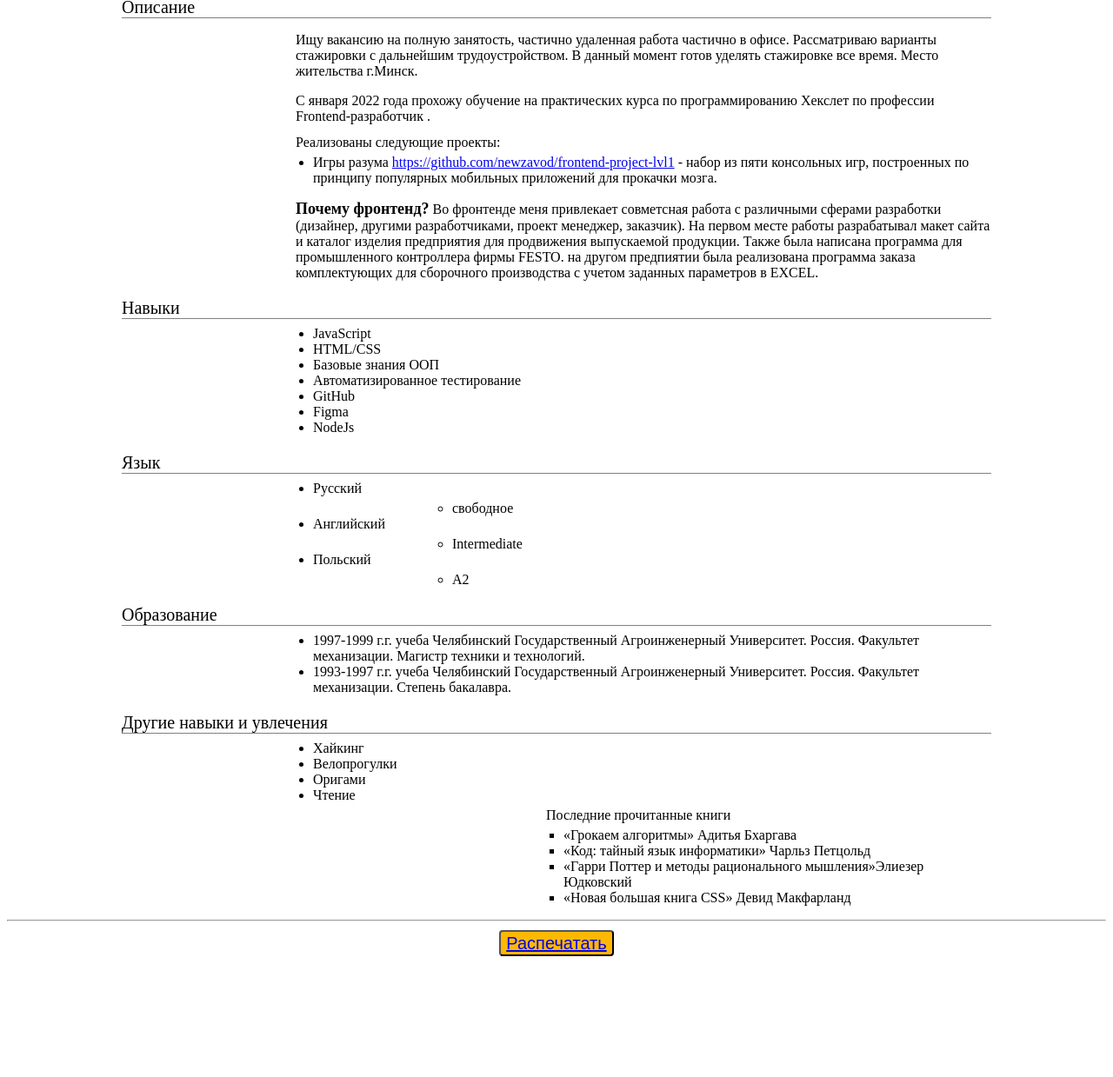
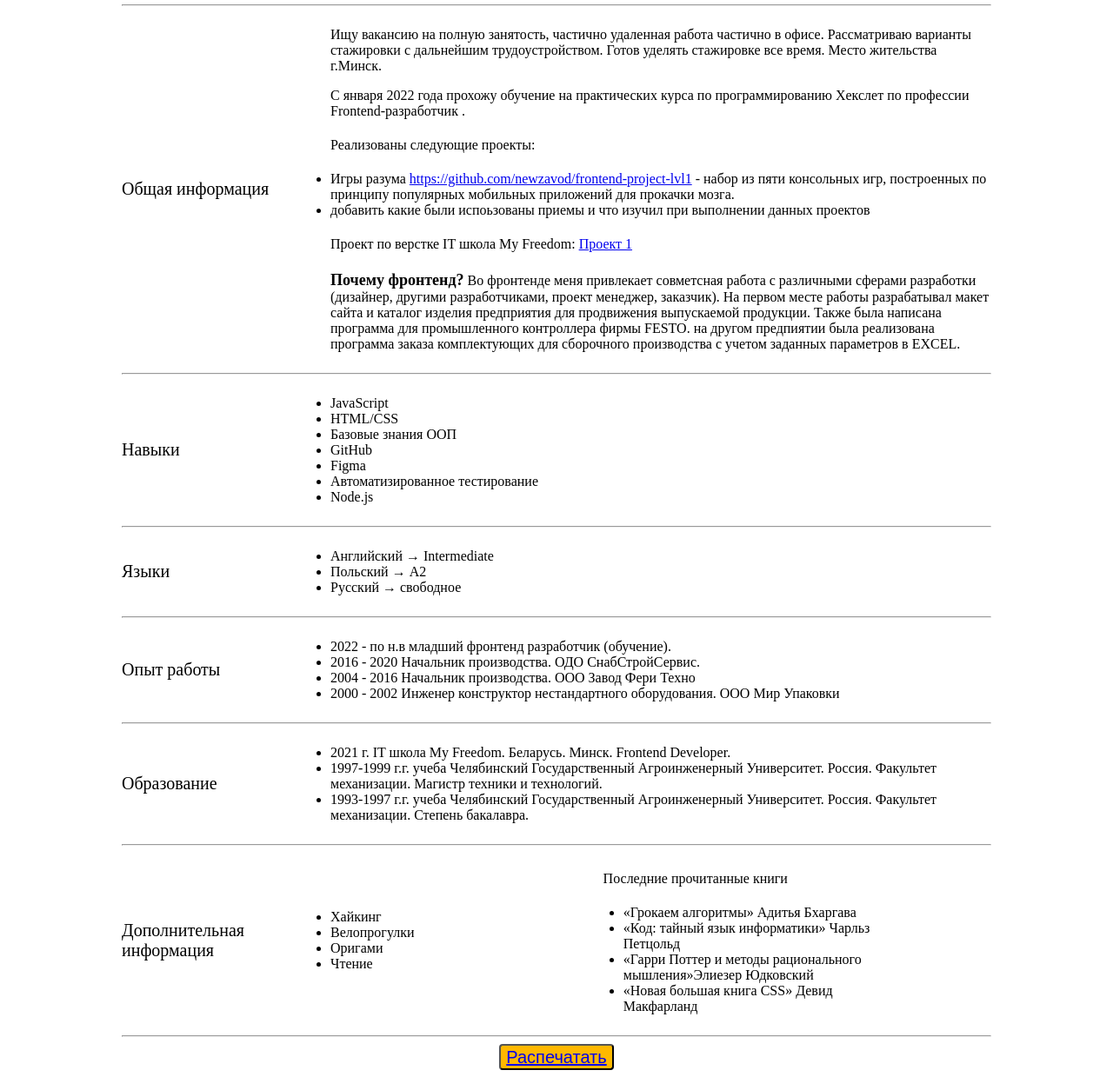
Before and after one commit to newzavod/CV, a plain HTML site: page index.html in a window 1280 px wide. Shown: the part 234-1473 px from the top of the page at 87% size. Before the commit the page ends 1342 px from the top, so only its background shows below. Drawn offline with Linux system fonts and the light colour scheme.

Commit message:
fix index.html

```diff
--- a/index.html
+++ b/index.html
@@ -14,39 +14,38 @@
         <div class="container">
             <section class="wrap">
                 <div class="card">
-                    <img src="img/foto.jpg" alt="foto">
+                    <img src="img/1.jpg" alt="foto">
                     <div class="wrap_padding">
                         <h1>Обогрелов Владимир</h1>
                         <h2>Junior Frontend Developer</h2>
                         <div class="links_no_print contact">
                             <a href="mailto:newzavod@gmail.com"><img src="img/envelope-regular.svg" alt="email"></a>
-                            <a href="mailto:newzavod@gmail.com"><img src="img/github-brands.svg" alt="GitHub"></a>
-                            <a href="mailto:newzavod@gmail.com"><img src="img/telegram-brands.svg" alt="telegram"></a>
-                            <a href="mailto:newzavod@gmail.com"><img src="img/mobile-screen-solid.svg" alt="mobile"></a>
+                            <a href="https://github.com/newzavod"><img src="img/github-brands.svg" alt="GitHub"></a>
+                            <a href="https://t.me/doronloop"><img src="img/telegram-brands.svg" alt="telegram"></a>
+                            <a href="tel:+375298780172"><img src="img/mobile-screen-solid.svg" alt="mobile"></a>
                         </div>
-
                     </div>
-                    <div class=" swich-lang">
+                    <!-- <div class=" swich-lang">
                         <p class="eng">Eng</p>
                         <p class="rus">Рус</p>
-                    </div>
+                    </div> -->
                 </div>
             </section>
-
-
+            <hr>
         </div>
     </header>
 
     <main>
         <div class="container">
-            <section>
-                <h3>Описание</h3>
+            <div class="info">
+                <h3>Общая информация</h3>
+                <div>
                     <p>Ищу вакансию на полную занятость, частично удаленная работа частично в офисе. Рассматриваю
-                    варианты стажировки с дальнейшим трудоустройством. В данный момент готов уделять
+                        варианты стажировки с дальнейшим трудоустройством. Готов уделять
                         стажировке все время. Место жительства г.Минск.</p>
-                <p>С января 2022 года прохожу обучение на практических курса по программированию Хекслет по профессии
+                    <p>С января 2022 года прохожу обучение на практических курса по программированию Хекслет по
+                        профессии
                         Frontend-разработчик .</p>
-
                     <h4>Реализованы следующие проекты:</h4>
                     <ul>
                         <li>Игры разума <a class="links_no_print"
@@ -58,71 +57,83 @@
                             разницу между двумя
                             структурами данных. Подобный механизм используется при выводе тестов или при автоматическом
                             отслеживании изменении в конфигурационных файлах.</li> -->
+                        <li>добавить какие были испоьзованы приемы и что изучил при выполнении данных проектов</li>
                     </ul>
+                    <h4>Проект по верстке IT школа My Freedom:
+                        <a href="https://newzavod.github.io/newzavod-final-block-HTML-1/">Проект 1</a>
+                    </h4>
                     <p><span>Почему фронтенд?</span>
                         Во фронтенде меня привлекает совметсная работа с различными сферами разработки (дизайнер,
                         другими разработчиками, проект менеджер, заказчик).
                         На первом месте работы разрабатывал макет сайта и каталог изделия предприятия для
-                    продвижения выпускаемой продукции. Также была написана программа для промышленного контроллера фирмы
+                        продвижения выпускаемой продукции. Также была написана программа для промышленного контроллера
+                        фирмы
                         FESTO.
                         на другом предпиятии была реализована программа заказа комплектующих для сборочного производства
                         с учетом заданных параметров в EXCEL.
                     </p>
-            </section>
-            <section>
+                </div>
+            </div>
+            <hr>
+            <div class="info">
                 <h3>Навыки</h3>
                 <ul>
                     <li>JavaScript</li>
                     <li>HTML/CSS</li>
                     <li>Базовые знания ООП</li>
-                    <li>Автоматизированное тестирование</li>
                     <li>GitHub</li>
                     <li>Figma</li>
-                    <li>NodeJs</li>
+                    <li>Автоматизированное тестирование</li>
+                    <li>Node.js</li>
                 </ul>
-
-                <h3>Язык</h3>
+            </div>
+            <hr>
+            <div class="info">
+                <h3>Языки</h3>
                 <ul>
-                    <li>Русский</li>
+                    <li>Английский → Intermediate</li>
+                    <li>Польский → A2</li>
+                    <li>Русский → свободное</li>
+                </ul>
+            </div>
+            <hr>
+            <section class="links_no_print">
+                <div class="info">
+                    <h3>Опыт работы</h3>
                     <ul>
-                        <li>свободное</li>
+                        <li>2022 - по н.в младший фронтенд разработчик (обучение).</li>
+                        <li>2016 - 2020 Начальник производства. ОДО СнабСтройСервис.</li>
+                        <li>2004 - 2016 Начальник производства. ООО Завод Фери Техно </li>
+                        <li>2000 - 2002 Инженер конструктор нестандартного оборудования. ООО Мир Упаковки</li>
                     </ul>
-                    <li>Английский</li>
-                    <ul>
-                        <li>Intermediate</li>
-                    </ul>
-                    <li>Польский</li>
-                    <ul>
-                        <li>A2</li>
-                    </ul>
-                </ul>
-            </section>
-            <!-- <section class="links_no_print">
-                <h3>Контакты</h3>
-                <ul>
-                    <li><a href="https://github.com/newzavod"><span>GitHub</span></a></li>
-                    <li><a class="links_no_print" href="mailto:newzavod@gmail.com">Email (newzavod@gmail.com)</a>
-                    </li>
-                    <li><a href="@doronloop">Telegram</a></li>
-                </ul>
-            </section> -->
-            <section class="links_no_print">
+                </div>
+                <hr>
+                <div class="info">
                     <h3>Образование</h3>
                     <ul>
-                    <li>1997-1999 г.г. учеба Челябинский Государственный Агроинженерный Университет. Россия. Факультет
+                        <li>2021 г. IT школа My Freedom. Беларусь. Минск. Frontend Developer.</li>
+                        <li>1997-1999 г.г. учеба Челябинский Государственный Агроинженерный Университет. Россия.
+                            Факультет
                             механизации. Магистр техники и технологий.</li>
-                    <li>1993-1997 г.г. учеба Челябинский Государственный Агроинженерный Университет. Россия. Факультет
+                        <li>1993-1997 г.г. учеба Челябинский Государственный Агроинженерный Университет. Россия.
+                            Факультет
                             механизации. Степень бакалавра.</li>
                     </ul>
+                </div>
+                <hr>
             </section>
-            <section>
-                <h3>Другие навыки и увлечения</h3>
+            <div class="info">
+                <h3>Дополнительная информация</h3>
+                <div class="flex_container">
+                    <div class="flex_elem">
                         <ul>
                             <li>Хайкинг</li>
                             <li>Велопрогулки</li>
                             <li>Оригами</li>
                             <li>Чтение</li>
-                    <ul>
+                        </ul>
+                    </div>
+                    <div class="flex_elem">
                         <h4>Последние прочитанные книги</h4>
                         <ul>
                             <li>«Грокаем алгоритмы» Адитья Бхаргава</li>
@@ -130,12 +141,11 @@
                             <li>«Гарри Поттер и методы рационального мышления»Элиезер Юдковский</li>
                             <li>«Новая большая книга CSS» Девид Макфарланд</li>
                         </ul>
-                    </ul>
-                </ul>
-            </section>
-
+                    </div>
+                </div>
             </div>
             <hr>
+        </div>
     </main>
     <footer>
         <div class="container">
--- a/style.css
+++ b/style.css
@@ -35,14 +35,14 @@
 
 .contact img {
     display: inline-block;
-    max-height: 30px;
+    max-height: 20px;
     margin-top: 10px;
     margin-right: 20px;
     opacity: 0.5;
 }
 
 .card img {
-    height: 150px;
+    height: 200px;
 }
 
 /* .swich-lang {
@@ -66,38 +66,55 @@
 }
 
 h1 {
-    margin-bottom: 0;
     font-size: 36px;
 }
 
 h2 {
     font-size: 24px;
     font-weight: 400;
-    margin-bottom: 8px;
 }
 
 h3 {
     font-size: 20px;
     text-align: left;
     font-weight: 400;
-    border-bottom: 1px solid grey;
-    margin-bottom: 8px;
+    flex: 0 0 100%;
+    max-width: 20%;
+    /* padding: 10px; */
 }
 
 h4 {
-    margin: 0;
-    padding-top: 0;
-    padding-left: 20%;
+    /* margin: 0;
+    padding-top: 0; */
+    padding-left: 5%;
     font-size: 16px;
     font-weight: 400;
 }
 
+.info {
+    display: flex;
+    flex-direction: row;
+    justify-content: flex-start;
+    align-items: center;
+}
 
+.flex_container {
+    display: flex;
+    flex-direction: row;
+    justify-content: space-between;
+    align-items: center;
+
+}
+
+.flex_elem {
+    flex: 0 0 100%;
+    max-width: 50%;
+}
 
 p {
-    margin-bottom: 12px;
-    text-align: left;
-    padding-left: 20%;
+    /* margin-bottom: 12px; */
+    /* text-align: left; */
+    padding-left: 5%;
 }
 
 p span {
@@ -106,18 +123,18 @@ p span {
 }
 
 ul {
-    margin-top: 5px;
-    padding-left: 20%;
+    /* margin-top: 5px; */
+    /* padding-left: 10%; */
 
 }
 
 ul li {
-    margin-left: 20px;
+    /* margin-left: 20px; */
 }
 
 header {
-    margin-bottom: 32px;
-    text-align: center;
+    /* margin-bottom: 32px;
+    text-align: center; */
 }
 
 /* .links_no_print {
@@ -126,9 +143,9 @@ header {
     justify-content: left;
 } */
 
-footer {
+/* footer {
     margin-top: 10px;
-}
+} */
 
 table {
     /* justify-content: center; */
```
Also changed, not shown: img/1.jpg (added), img/2.jpg (added), index.js (line endings or trailing spaces). Lines whose indentation alone changed are shown as unchanged.
